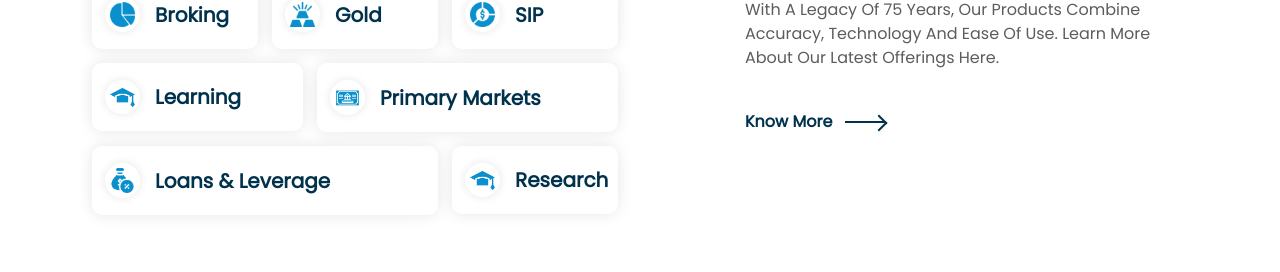
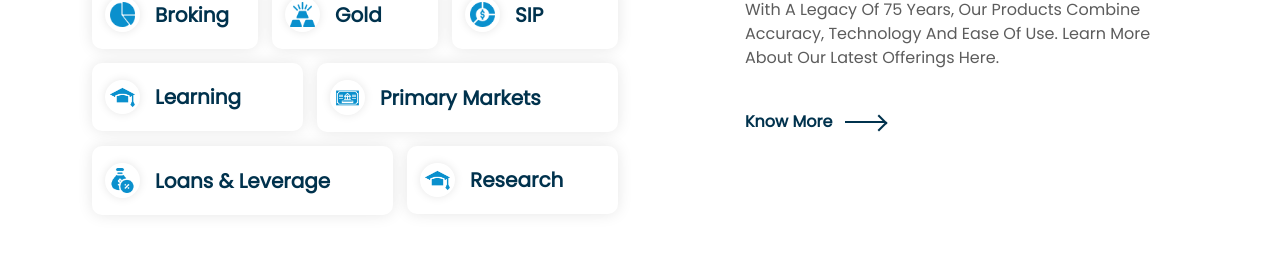
Before and after one commit to teamjaz/newpl, a plain HTML site: page index.html in a window 1280 px wide. Shown: the part 1862-2134 px from the top of the page. Drawn offline with nearby package versions, Linux system fonts and the light colour scheme.

Commit message:
Update index.html

```diff
--- a/index.html
+++ b/index.html
@@ -399,7 +399,7 @@ Equties</li>
 
 
 
-        <div class="col-xl-8 col-lg-12 col-md-6 col-sm-12 col-xs-12 col-12">
+        <div class="col-xl-7 col-lg-12 col-md-6 col-sm-12 col-xs-12 col-12">
           <div class="ubox">
           <ul class="ulist">
             <li class="uimg"><img src="assets/img/u7.png" alt=""></li>
@@ -408,7 +408,7 @@ Equties</li>
         </div>
         </div>
 
-        <div class="col-xl-4 col-lg-12 col-md-6 col-sm-12 col-xs-12 col-12">
+        <div class="col-xl-5 col-lg-12 col-md-6 col-sm-12 col-xs-12 col-12">
           <div class="ubox">
           <ul class="ulist">
             <li class="uimg"><img src="assets/img/u9.png" alt=""></li>
```
